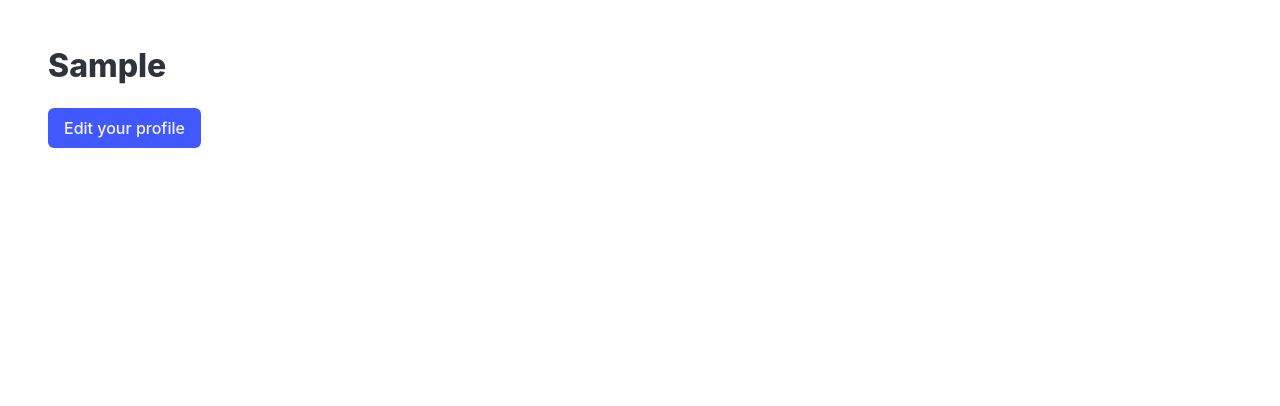
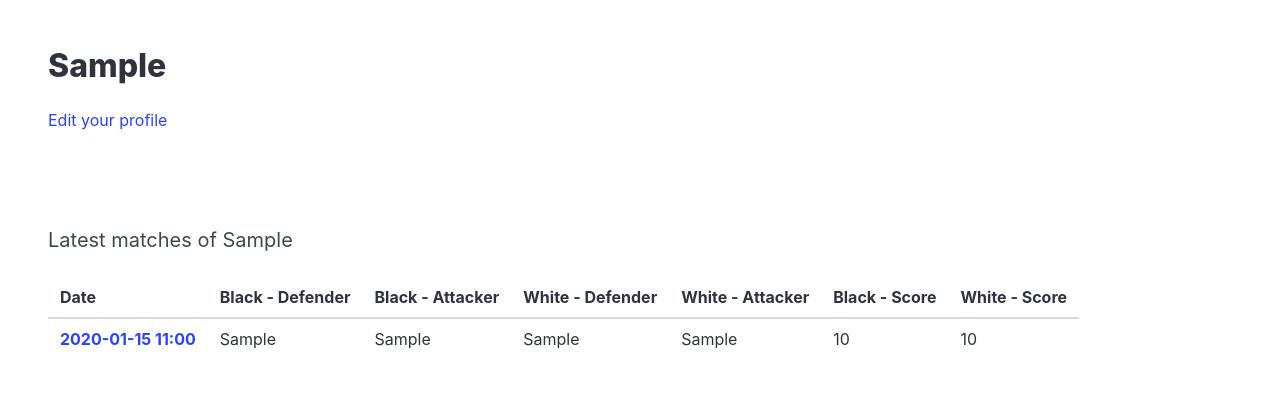
Before and after one commit to CrossMark/foosbam, a Flask app: page /user/1 in a window 1280 px wide. Shown: the part 56-462 px from the top of the page. Run offline with Flask 3, Linux system fonts and the light colour scheme; a user stored in the database is signed in; tables that the repository leaves empty hold one stand-in row (values such as "Sample post").

Commit message:
add last results to user page

```diff
--- a/foosbam/core/routes.py
+++ b/foosbam/core/routes.py
@@ -218,15 +218,17 @@ def show_results():
     ]
 
     df = pd.DataFrame.from_records(results_as_dict)
-    df = df.sort_values(by='played_at', ascending=False)
 
-    # Change played_at column to Amsterdam time (for frontend) and in desired format
-    df['played_at'] = df['played_at'].apply(lambda x : change_timezone(x, 'Etc/UTC', 'Europe/Amsterdam'))
-    df['played_at'] = df['played_at'].dt.strftime('%Y-%m-%d %H:%M')
+    if len(df) > 0:
+        df = df.sort_values(by='played_at', ascending=False)
 
-    # Use the title function on the player names, so they get capitals
-    for col in ['att_black', 'def_black', 'att_white', 'def_white']:
-        df[col] = df[col].str.title()
+        # Change played_at column to Amsterdam time (for frontend) and in desired format
+        df['played_at'] = df['played_at'].apply(lambda x : change_timezone(x, 'Etc/UTC', 'Europe/Amsterdam'))
+        df['played_at'] = df['played_at'].dt.strftime('%Y-%m-%d %H:%M')
+
+        # Use the title function on the player names, so they get capitals
+        for col in ['att_black', 'def_black', 'att_white', 'def_white']:
+            df[col] = df[col].str.title()
 
     return render_template("core/show_results.html", results=df)
 
@@ -264,7 +266,75 @@ def show_ranking():
 @login_required
 def user(user_id):
     user = db.first_or_404(sa.select(User).where(User.id == user_id))
-    return render_template("core/user.html", user=user)
+
+    u_att_black = aliased(User)
+    u_def_black = aliased(User)
+    u_att_white = aliased(User)
+    u_def_white = aliased(User)
+
+    results = db.session.query(
+        Match.id,
+        Match.played_at,
+        u_att_black.username.label('att_black'),
+        u_def_black.username.label('def_black'),
+        u_att_white.username.label('att_white'),
+        u_def_white.username.label('def_white'),
+        Result.score_black,
+        Result.score_white,
+        Result.status
+    ).join(
+        Match,
+        Result.match_id == Match.id
+    ).join(
+        u_att_black,
+        Match.att_black == u_att_black.id
+    ).join(
+        u_def_black,
+        Match.def_black == u_def_black.id
+    ).join(
+        u_att_white,
+        Match.att_white == u_att_white.id
+    ).join(
+        u_def_white,
+        Match.def_white == u_def_white.id
+    ).filter(
+        (Match.def_white == user_id) | (Match.att_white == user_id) | (Match.def_black == user_id) | (Match.att_black == user_id)
+    ).all()
+
+    results_as_dict = [
+        dict(
+            zip(
+                [
+                    'id',
+                    'played_at',
+                    'att_black',
+                    'def_black',
+                    'att_white',
+                    'def_white',
+                    'score_black',
+                    'score_white',
+                    'status',
+                ],
+                result,
+            )
+        )
+        for result in results
+    ]
+
+    df = pd.DataFrame.from_records(results_as_dict)
+
+    if len(df) > 0:
+        df = df.sort_values(by='played_at', ascending=False)
+
+        # Change played_at column to Amsterdam time (for frontend) and in desired format
+        df['played_at'] = df['played_at'].apply(lambda x : change_timezone(x, 'Etc/UTC', 'Europe/Amsterdam'))
+        df['played_at'] = df['played_at'].dt.strftime('%Y-%m-%d %H:%M')
+
+        # Use the title function on the player names, so they get capitals
+        for col in ['att_black', 'def_black', 'att_white', 'def_white']:
+            df[col] = df[col].str.title()
+
+    return render_template("core/user.html", user=user, results=df)
 
 @bp.route('/edit_profile', methods=['GET', 'POST'])
 @login_required
--- a/foosbam/templates/core/user.html
+++ b/foosbam/templates/core/user.html
@@ -5,9 +5,44 @@
         <h1 class="title">{{ user.username.title() }}</h1>
 
         {% if user == current_user %}
-            <a class="button is-link", href="{{ url_for('core.edit_profile')  }}">
+            <a href="{{ url_for('core.edit_profile')  }}">
                 Edit your profile
             </a>
         {% endif %}
     </section>
+
+    <section class="section">
+        <h1 class="subtitle">Latest matches of {{ user.username.title() }}</h1>
+
+        <div class="table-container">
+            <table class="table is-striped is-hoverable">
+                <thead>
+                <tr>
+                    <th>Date</th>
+                    <th>Black - Defender</th>
+                    <th>Black - Attacker</th>
+                    <th>White - Defender</th>
+                    <th>White - Attacker</th>
+                    <th>Black - Score</th>
+                    <th>White - Score</th>
+                </tr>
+                </thead>
+                <tbody>
+                {% for index, row in results.iterrows() %}
+                <tr>
+                    <th>
+                        <a href="{{ url_for('core.match', match_id=row['id']) }}">{{ row['played_at'] }}</a>
+                    </th>
+                    <td>{{ row['def_black'] }}</td>
+                    <td>{{ row['att_black'] }}</td>
+                    <td>{{ row['def_white'] }}</td>
+                    <td>{{ row['att_white'] }}</td>
+                    <td>{{ row['score_black'] }}</td>
+                    <td>{{ row['score_white'] }}</td>
+                </tr>
+                {% endfor %}
+                </tbody>
+            </table>
+        </div>
+    </section>
 {% endblock %}
```
